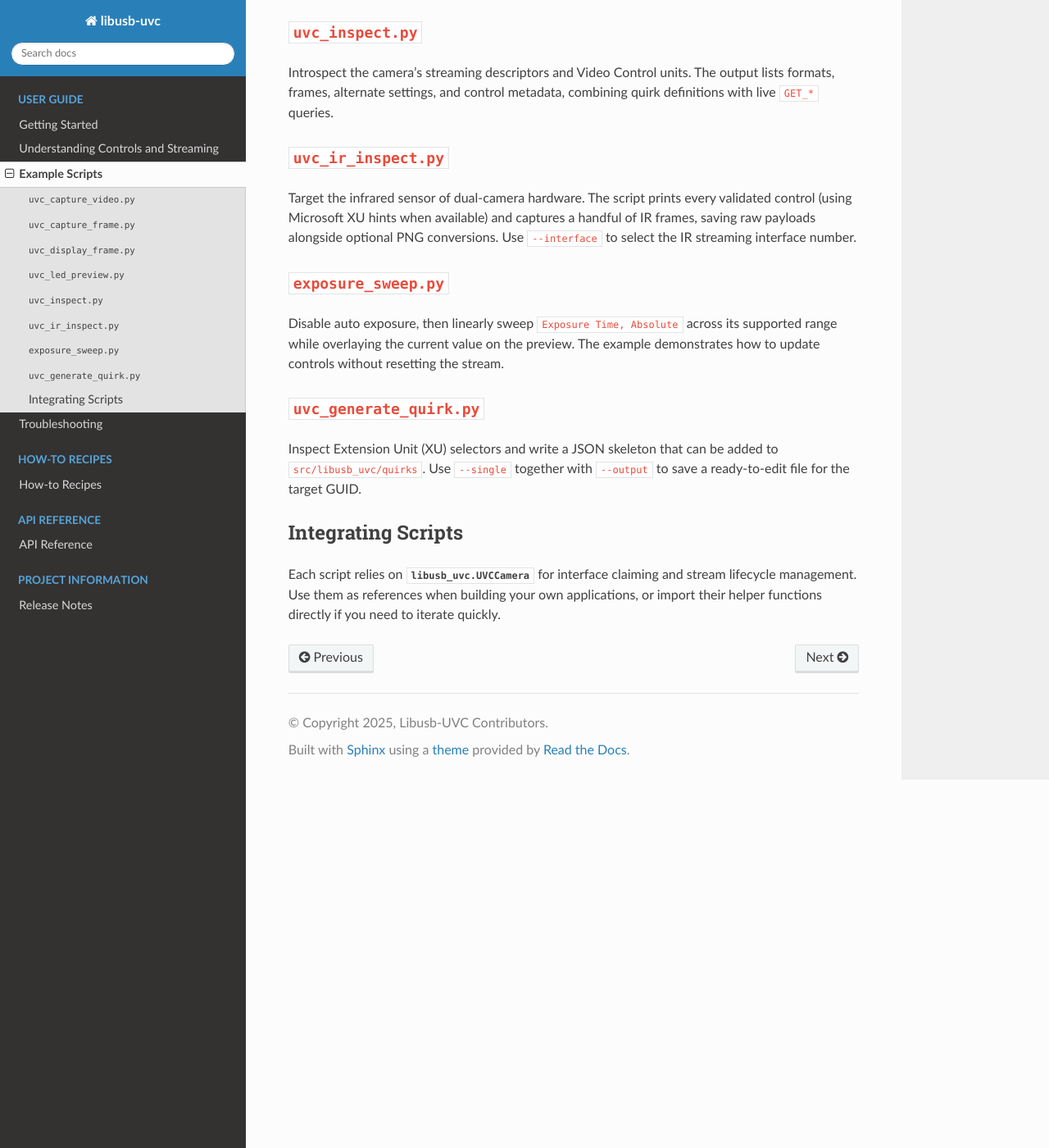
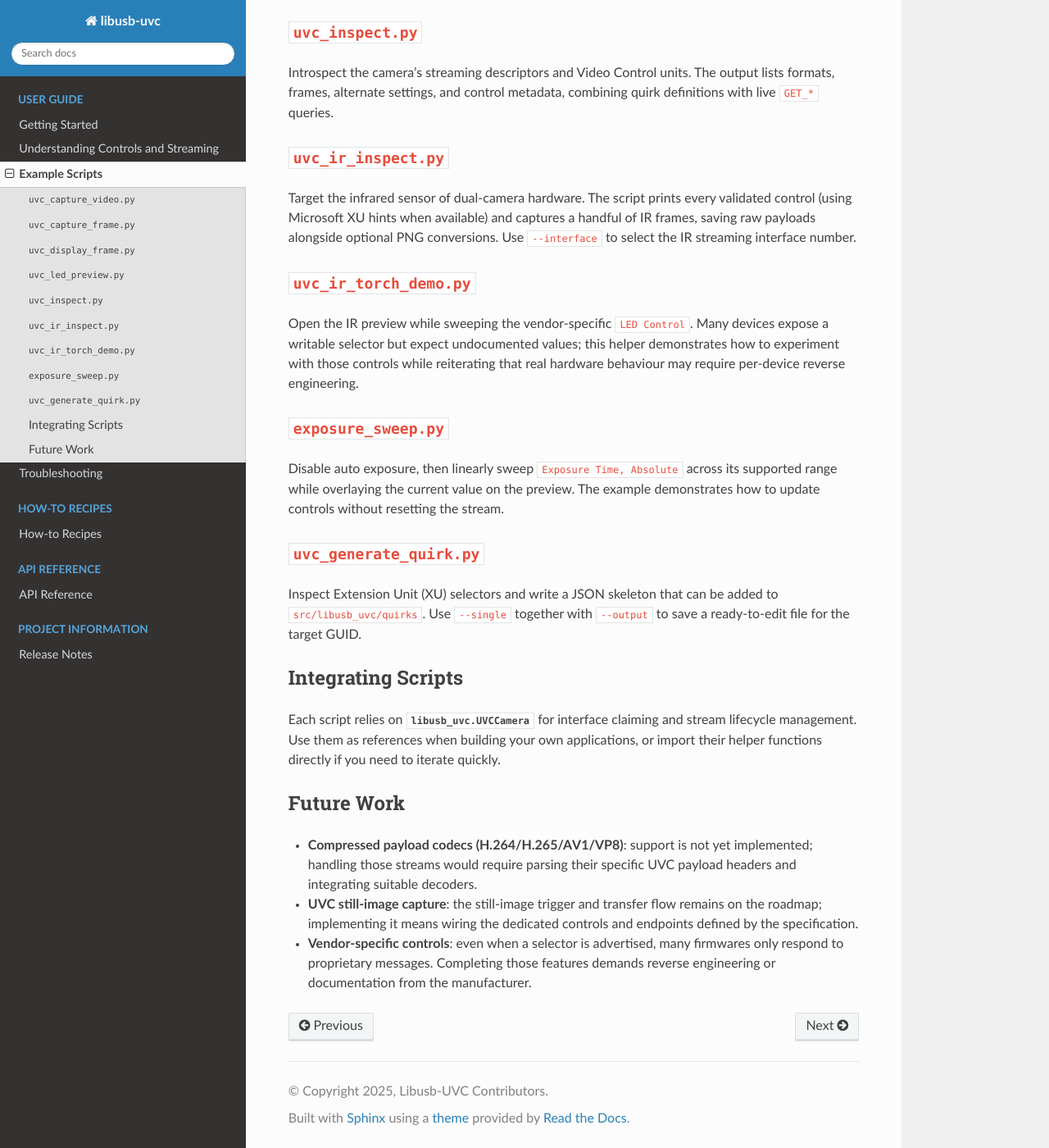
Before and after one commit to jeffwitz/Libusb-UVC, a Sphinx documentation site: the page built from docs/examples.rst, in a window 1280 px wide and 1400 px high, scrolled down 900 px. Shown: the whole window at 82% size. Built offline with Sphinx 7.4.7 and the Read the Docs theme 3.1.0, drawn with Linux system fonts in a browser that asks for light colours.

Commit message:
Document open tasks for compressed and still-image support

```diff
--- a/docs/examples.rst
+++ b/docs/examples.rst
@@ -52,6 +52,14 @@ validated control (using Microsoft XU hints when available) and captures a
 handful of IR frames, saving raw payloads alongside optional PNG conversions.
 Use ``--interface`` to select the IR streaming interface number.
 
+``uvc_ir_torch_demo.py``
+------------------------
+
+Open the IR preview while sweeping the vendor-specific ``LED Control``.  Many
+devices expose a writable selector but expect undocumented values; this helper
+demonstrates how to experiment with those controls while reiterating that real
+hardware behaviour may require per-device reverse engineering.
+
 ``exposure_sweep.py``
 ---------------------
 
@@ -73,3 +81,16 @@ Each script relies on :class:`libusb_uvc.UVCCamera` for interface claiming and
 stream lifecycle management. Use them as references when building your own
 applications, or import their helper functions directly if you need to iterate
 quickly.
+
+Future Work
+-----------
+
+- **Compressed payload codecs (H.264/H.265/AV1/VP8)**: support is not yet
+  implemented; handling those streams would require parsing their specific UVC
+  payload headers and integrating suitable decoders.
+- **UVC still-image capture**: the still-image trigger and transfer flow remains
+  on the roadmap; implementing it means wiring the dedicated controls and
+  endpoints defined by the specification.
+- **Vendor-specific controls**: even when a selector is advertised, many
+  firmwares only respond to proprietary messages.  Completing those features
+  demands reverse engineering or documentation from the manufacturer.
```
Also changed, not shown: README.md (+6 -0 lines).
